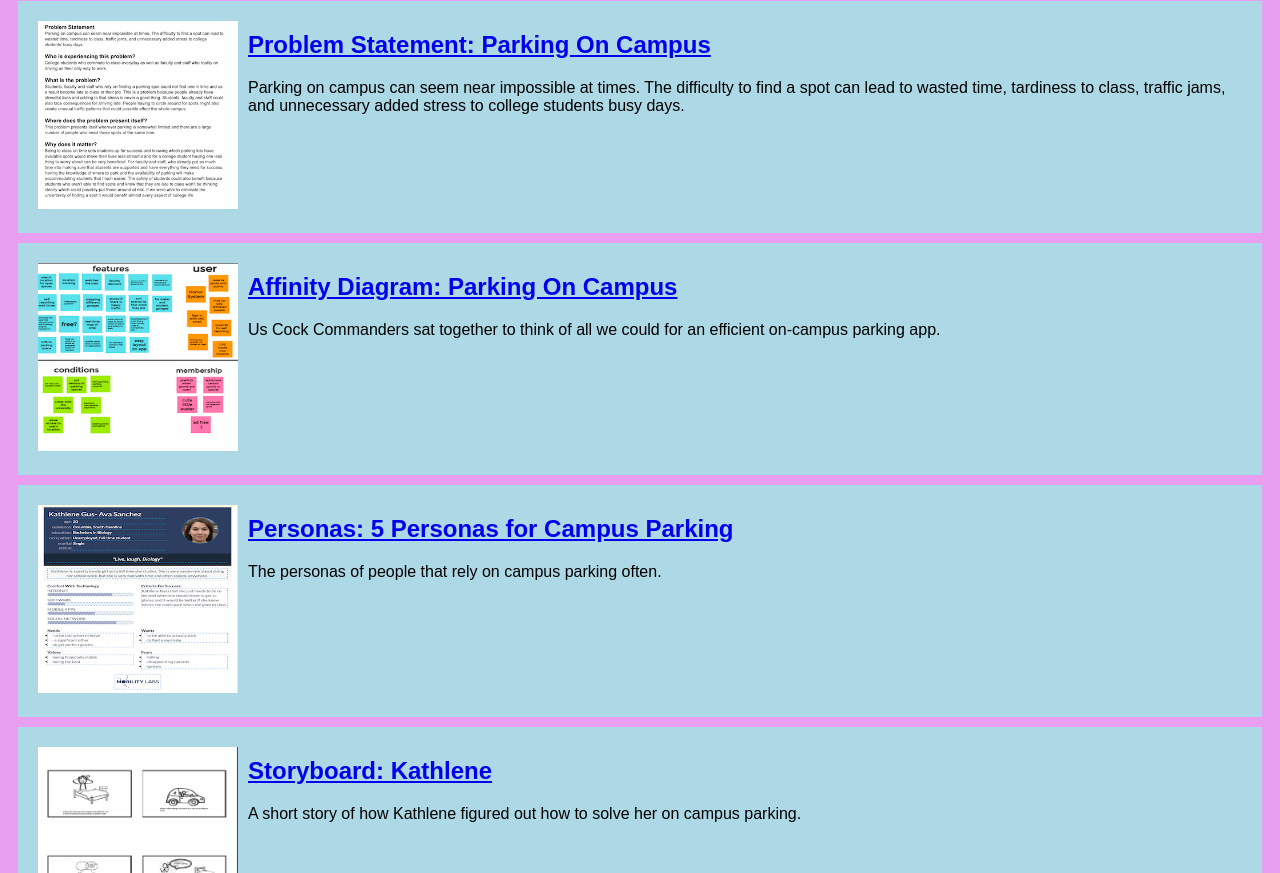
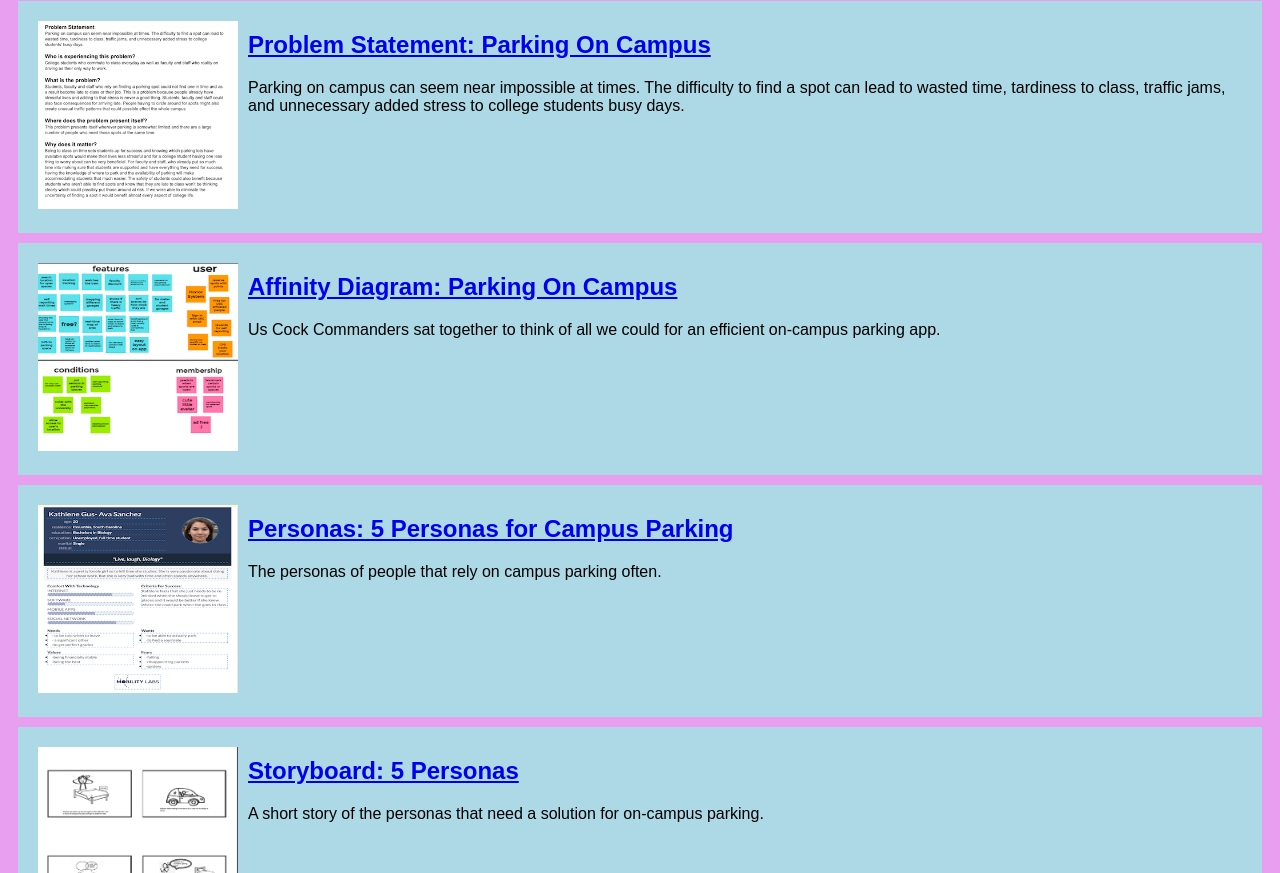
Before and after one commit to aysanchez30/aysanchez30.github.io, a plain HTML site: page index.html in a window 1280 px wide. Shown: the part 79-952 px from the top of the page. Drawn offline with Linux system fonts and the light colour scheme.

Commit message:
Add files via upload

```diff
--- a/index.html
+++ b/index.html
@@ -39,9 +39,9 @@
         <section class="assignment">
             <a href="files/Storyboards.pdf"><img src="images/storyboard-kathlene.png"></a>
             <section class="ass-details">
-                <a href="files/Storyboards.pdf"><h2>Storyboard: Kathlene</h2></a>
+                <a href="files/Storyboards.pdf"><h2>Storyboard: 5 Personas</h2></a>
                 <p>
-                 A short story of how Kathlene figured out how to solve her on campus parking.
+                 A short story of the personas that need a solution for on-campus parking.
                 </p>
             </section>
         </section>
```
